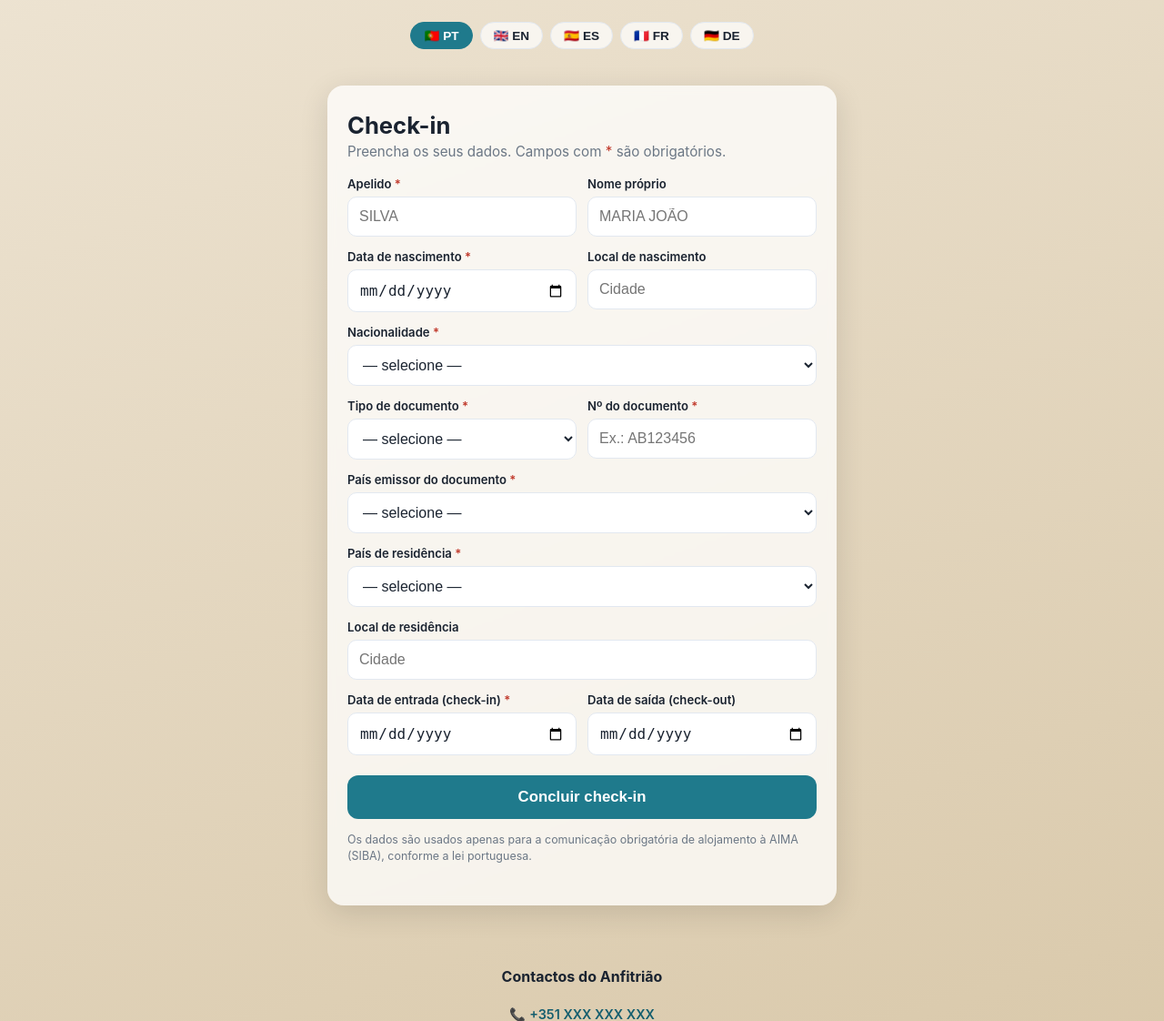
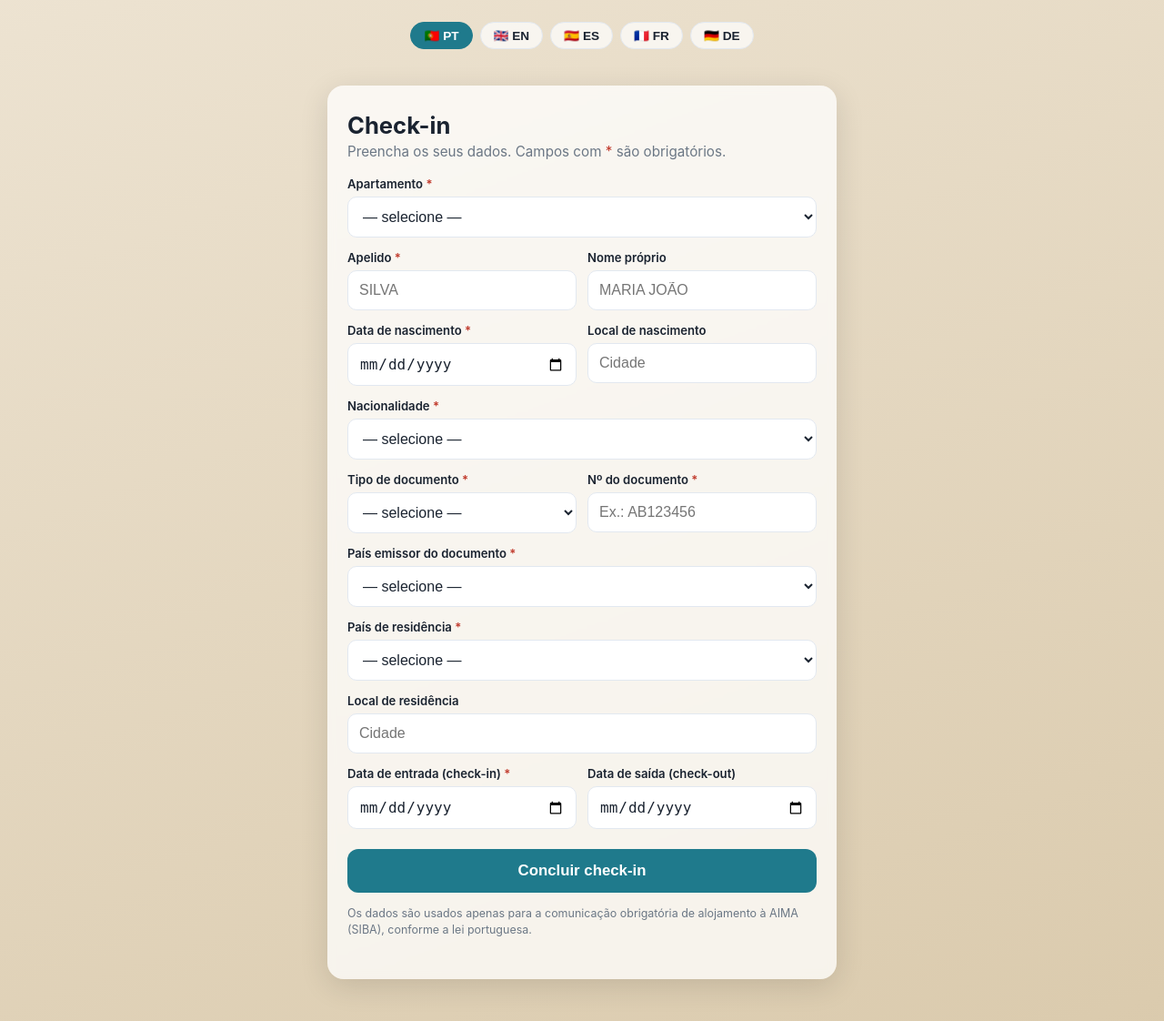
Before and after one commit to Gustavo-cripto/al-checkin-aima, a Flask app: page / in a window 1280 px wide. Shown: the part 215-1337 px from the top of the page at 91% size. Run offline with Flask 3, Linux system fonts and the light colour scheme.

Commit message:
Add apartment selector; use correct estabelecimento and chave per apartment

```diff
--- a/app.py
+++ b/app.py
@@ -33,6 +33,18 @@ app = Flask(__name__)
 
 
 NOTIFY_EMAIL = "azulequatorial@outlook.com"
+
+APARTAMENTOS = {
+    "C": {"estabelecimento": "0", "chave_acesso": "257585029368", "nome": "Apartamento C"},
+    "B": {"estabelecimento": "1", "chave_acesso": "257586504456", "nome": "Apartamento B"},
+    "E": {"estabelecimento": "2", "chave_acesso": "257588717088", "nome": "Apartamento E"},
+    "F": {"estabelecimento": "3", "chave_acesso": "257590929720", "nome": "Apartamento F"},
+    "I": {"estabelecimento": "4", "chave_acesso": "257593142352", "nome": "Apartamento I"},
+    "H": {"estabelecimento": "5", "chave_acesso": "257594617440", "nome": "Apartamento H"},
+    "G": {"estabelecimento": "6", "chave_acesso": "257929477806", "nome": "Apartamento G"},
+    "J": {"estabelecimento": "7", "chave_acesso": "257932431834", "nome": "Apartamento J"},
+    "D": {"estabelecimento": "8", "chave_acesso": "258189983535", "nome": "Apartamento D"},
+}
 
 
 def enviar_email_checkin(boletim: Boletim, nome_xml: str, xml: str) -> None:
@@ -121,6 +133,7 @@ def index():
         "index.html",
         paises=lista_ordenada(),
         tipos_doc=TIPO_DOC,
+        apartamentos=APARTAMENTOS,
     )
 
 
@@ -129,13 +142,24 @@ def checkin():
     cfg = carregar_config()
     unidade = UnidadeHoteleira.from_config(cfg)
 
+    # Sobrepor estabelecimento e chave conforme o apartamento selecionado
+    apto_key = request.form.get("apartamento", "")
+    apto = APARTAMENTOS.get(apto_key)
+    if apto:
+        unidade.estabelecimento = apto["estabelecimento"]
+        unidade.chave_acesso = apto["chave_acesso"]
+        unidade.nome = f"WHITE SAND APARTMENTS - {apto['nome'].upper()}"
+
     boletim = Boletim.from_form(request.form.to_dict())
     erros = boletim.validate()
+    if not apto_key:
+        erros = (erros or []) + ["Selecione o apartamento."]
     if erros:
         return render_template(
             "index.html",
             paises=lista_ordenada(),
             tipos_doc=TIPO_DOC,
+            apartamentos=APARTAMENTOS,
             erros=erros,
             valores=request.form.to_dict(),
         ), 400
--- a/templates/index.html
+++ b/templates/index.html
@@ -31,6 +31,15 @@
 
     {% set v = valores or {} %}
     <form method="post" action="{{ url_for('checkin') }}" autocomplete="off">
+
+      <label><span data-i18n="apartamento">Apartamento</span> <span class="req">*</span>
+        <select name="apartamento" required>
+          <option value="" data-i18n="selecione">— selecione —</option>
+          {% for cod, apt in apartamentos.items() %}
+          <option value="{{ cod }}" {{ 'selected' if (v.apartamento or '')==cod else '' }}>{{ apt.nome }}</option>
+          {% endfor %}
+        </select>
+      </label>
 
       <div class="row two">
         <label><span data-i18n="apelido">Apelido</span> <span class="req">*</span>
@@ -120,6 +129,7 @@
 const T = {
   pt: {
     titulo: "Check-in", subtitulo: "Preencha os seus dados. Campos com", obrigatorios: "são obrigatórios.",
+    apartamento: "Apartamento",
     corrija: "Corrija os seguintes pontos:", apelido: "Apelido", nome: "Nome próprio",
     data_nasc: "Data de nascimento", local_nasc: "Local de nascimento", nacionalidade: "Nacionalidade",
     tipo_doc: "Tipo de documento", num_doc: "Nº do documento", pais_emissor: "País emissor do documento",
@@ -131,6 +141,7 @@ const T = {
   },
   en: {
     titulo: "Check-in", subtitulo: "Fill in your details. Fields with", obrigatorios: "are required.",
+    apartamento: "Apartment",
     corrija: "Please correct the following:", apelido: "Surname", nome: "First name",
     data_nasc: "Date of birth", local_nasc: "Place of birth", nacionalidade: "Nationality",
     tipo_doc: "Document type", num_doc: "Document number", pais_emissor: "Document issuing country",
@@ -142,6 +153,7 @@ const T = {
   },
   es: {
     titulo: "Check-in", subtitulo: "Complete sus datos. Los campos con", obrigatorios: "son obligatorios.",
+    apartamento: "Apartamento",
     corrija: "Corrija los siguientes puntos:", apelido: "Apellido", nome: "Nombre",
     data_nasc: "Fecha de nacimiento", local_nasc: "Lugar de nacimiento", nacionalidade: "Nacionalidad",
     tipo_doc: "Tipo de documento", num_doc: "Nº de documento", pais_emissor: "País emisor del documento",
@@ -153,6 +165,7 @@ const T = {
   },
   fr: {
     titulo: "Check-in", subtitulo: "Remplissez vos coordonnées. Les champs avec", obrigatorios: "sont obligatoires.",
+    apartamento: "Appartement",
     corrija: "Veuillez corriger les points suivants :", apelido: "Nom de famille", nome: "Prénom",
     data_nasc: "Date de naissance", local_nasc: "Lieu de naissance", nacionalidade: "Nationalité",
     tipo_doc: "Type de document", num_doc: "N° de document", pais_emissor: "Pays émetteur du document",
@@ -164,6 +177,7 @@ const T = {
   },
   de: {
     titulo: "Check-in", subtitulo: "Bitte füllen Sie Ihre Daten aus. Felder mit", obrigatorios: "sind Pflichtfelder.",
+    apartamento: "Apartment",
     corrija: "Bitte korrigieren Sie folgende Punkte:", apelido: "Nachname", nome: "Vorname",
     data_nasc: "Geburtsdatum", local_nasc: "Geburtsort", nacionalidade: "Staatsangehörigkeit",
     tipo_doc: "Dokumententyp", num_doc: "Dokumentennummer", pais_emissor: "Ausstellungsland des Dokuments",
```
